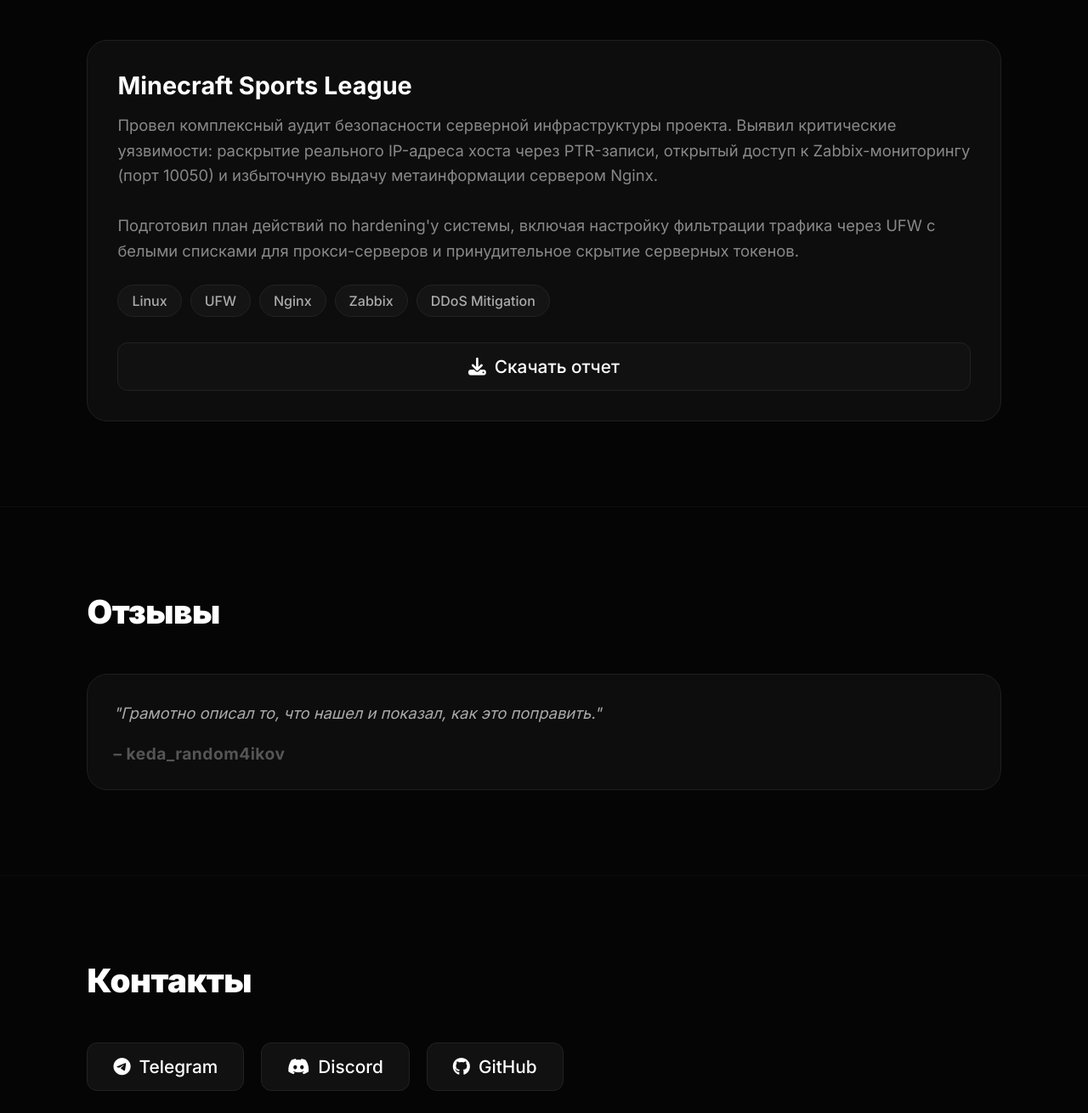
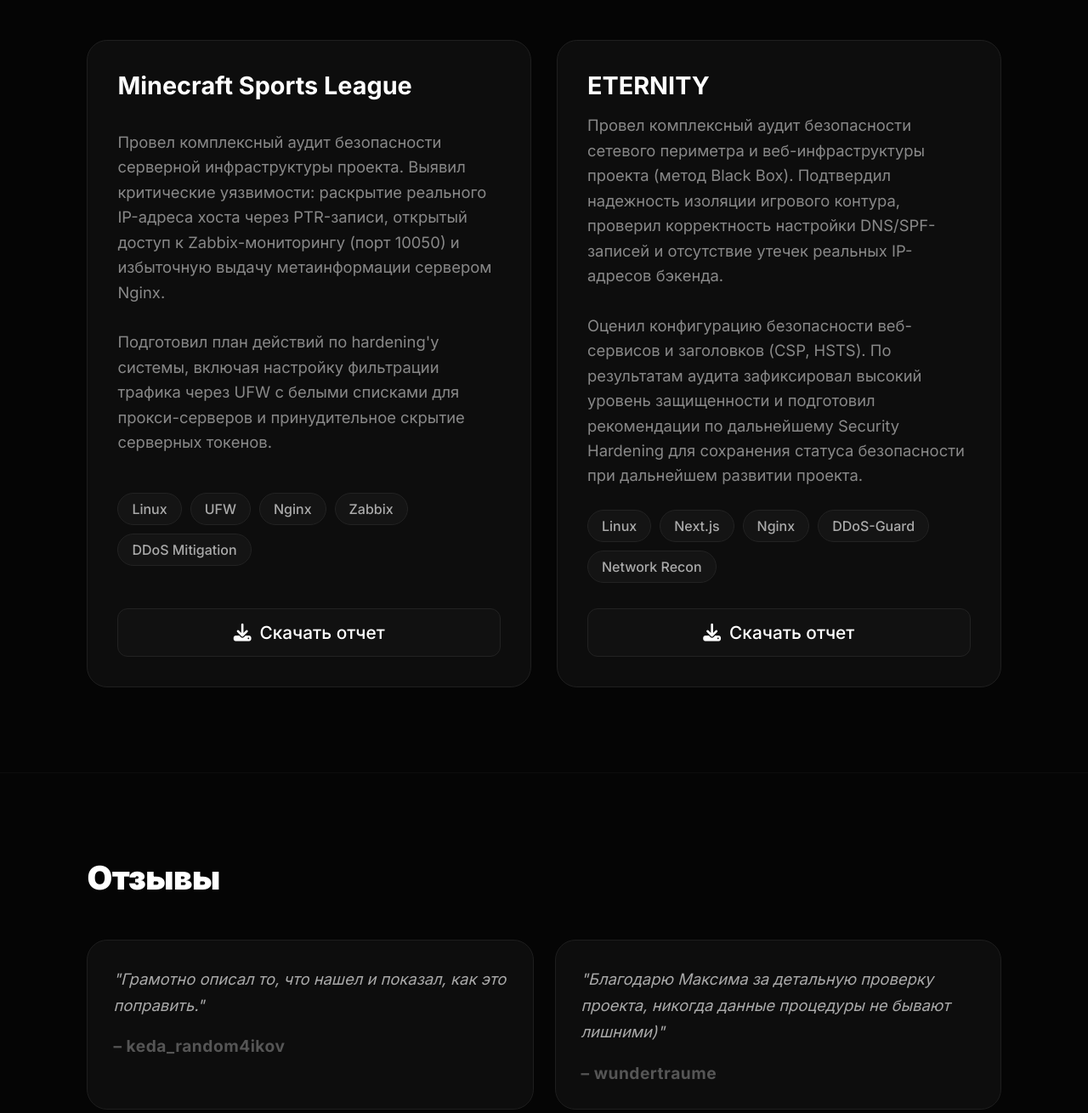
Before and after one commit to MaksimKillov/MaksimKillov, a plain HTML site: page index.html in a window 1280 px wide. Shown: the part 1641-2951 px from the top of the page at 85% size. Drawn offline with Linux system fonts and the light colour scheme.

Commit message:
New case

```diff
--- a/index.html
+++ b/index.html
@@ -137,7 +137,26 @@
                     <i class="fa-solid fa-download"></i> Скачать отчет
                 </a>
             </div>
-
+			<div class="case-card">
+			    <div class="case-header">
+			        <h3>ETERNITY</h3>
+			    </div>
+			    <p class="case-description">
+			        Провел комплексный аудит безопасности сетевого периметра и веб-инфраструктуры проекта (метод Black Box). Подтвердил надежность изоляции игрового контура, проверил корректность настройки DNS/SPF-записей и отсутствие утечек реальных IP-адресов бэкенда.
+			    <br><br>
+			        Оценил конфигурацию безопасности веб-сервисов и заголовков (CSP, HSTS). По результатам аудита зафиксировал высокий уровень защищенности и подготовил рекомендации по дальнейшему Security Hardening для сохранения статуса безопасности при дальнейшем развитии проекта.
+			    </p>
+			    <div class="tech-stack">
+			        <span>Linux</span>
+			        <span>Next.js</span>
+			        <span>Nginx</span>
+			        <span>DDoS-Guard</span>
+			        <span>Network Recon</span>
+			    </div>
+			    <a href="assets/reports/eternity.pdf" class="download-btn" download>
+			        <i class="fa-solid fa-download"></i> Скачать отчет
+			    </a>
+			</div>
 
         </div>
 
@@ -158,6 +177,12 @@
                 <div class="review-author">– keda_random4ikov</div>
             </div>
 
+            <div class="review-card">
+                <p class="review-text">
+                    "Благодарю Максима за детальную проверку проекта, никогда данные процедуры не бывают лишними)"
+                </p>
+                <div class="review-author">– wundertraume</div>
+            </div>
         </div>
 
     </section>
```
Also changed, not shown: 1 other file.
